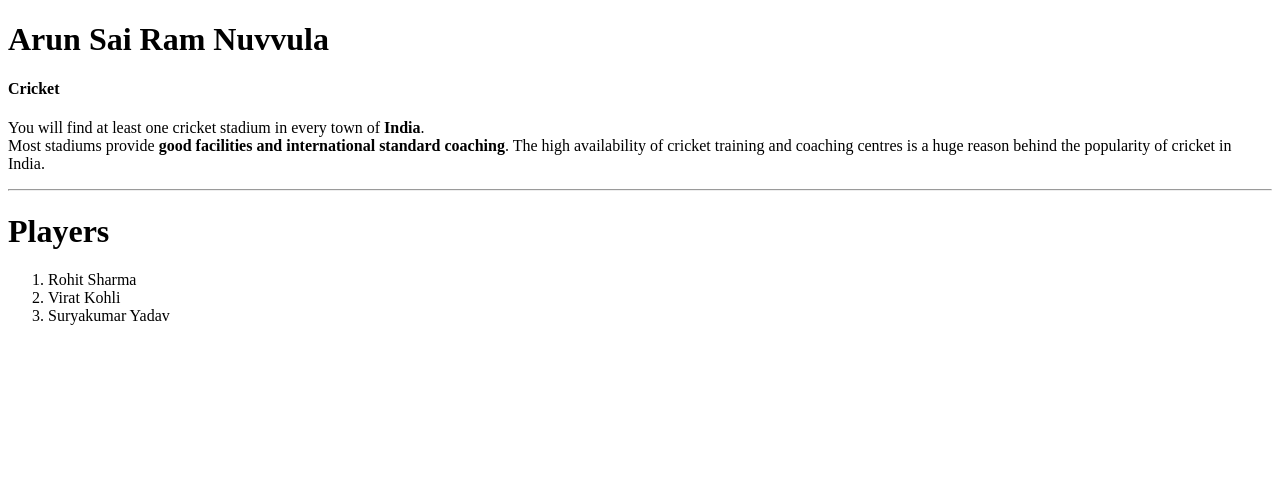
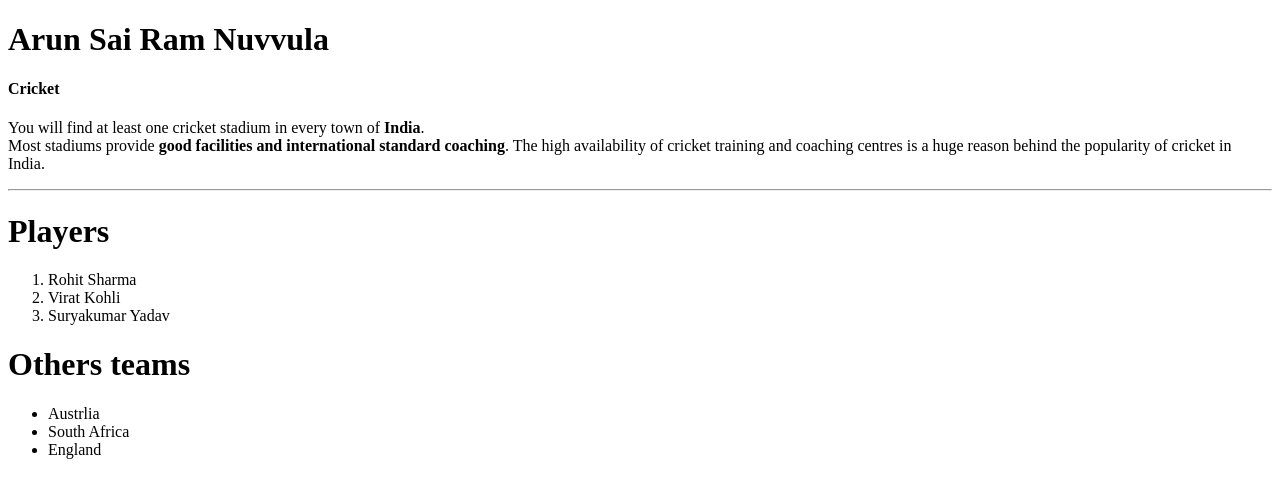
Before and after one commit to 44-563-Web-Apps-S23/44563-webapps-assignment-3-s561417, a plain HTML site: page index.html in a window 1280 px wide. Drawn offline with Linux system fonts and the light colour scheme.

Commit message:
added other players

```diff
--- a/index.html
+++ b/index.html
@@ -25,5 +25,17 @@
                 Suryakumar Yadav
             </li>
         </ol>
+        <h1>Others teams</h1>
+        <ul>
+            <li>
+                Austrlia
+            </li>
+            <li>
+                South Africa
+            </li>
+            <li>
+                England
+            </li>
+        </ul>
     </body>
 </html>
```
Also changed, not shown: Aboutme.html (added).
